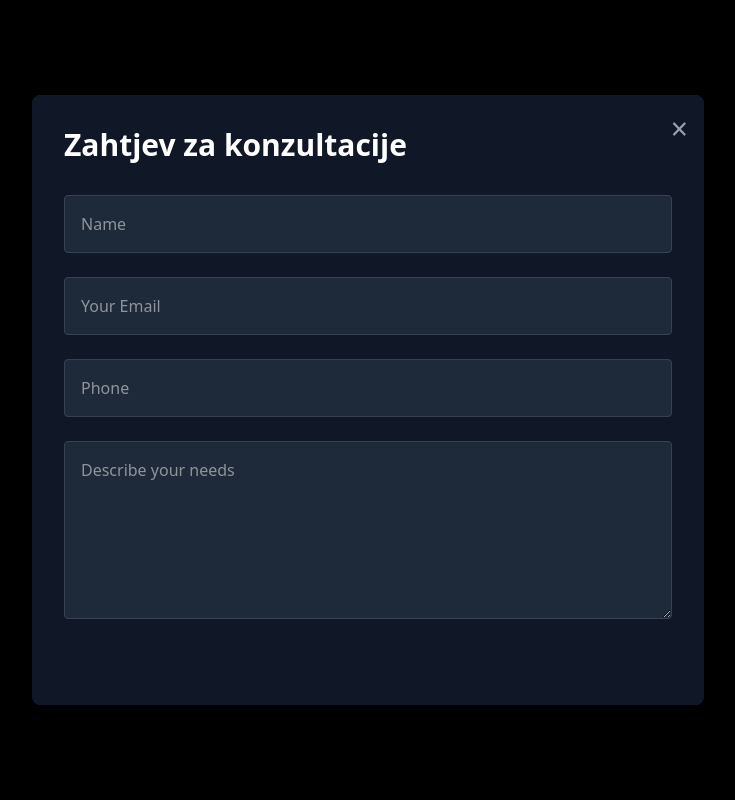
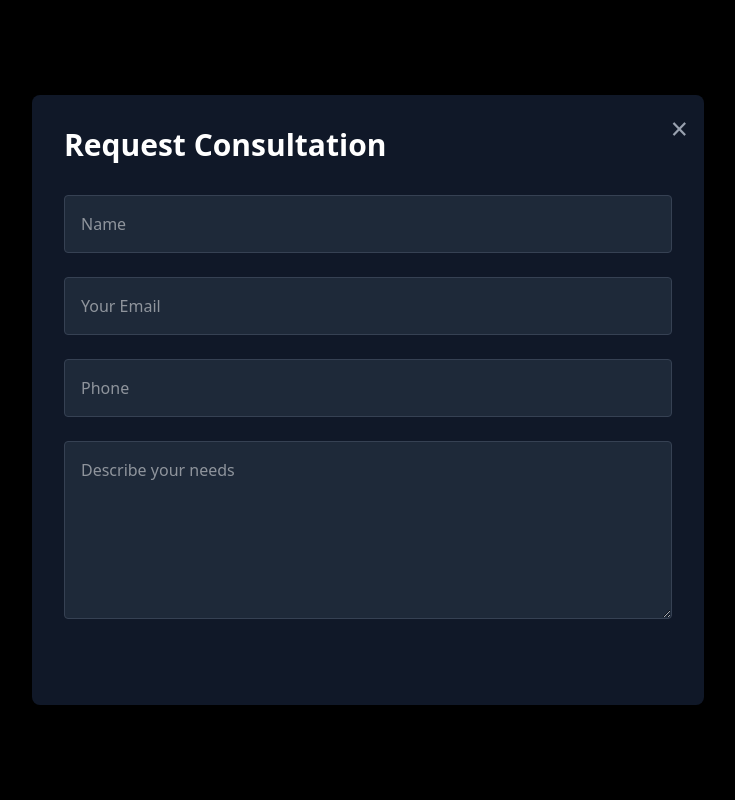
Before and after one commit to avulic/BVD_security, a website: page public/en/index.html in a window 1280 px wide. Both pictures are taken after a click on the button "Request Consultation". Shown: the top 800 px of the page, without its empty margins (272-1007 px from the left). Drawn offline with nearby package versions, Linux system fonts and the light colour scheme; a script that the page names is missing.

Commit message:
form fix

```diff
--- a/public/en/index.html
+++ b/public/en/index.html
@@ -273,11 +273,11 @@
         <div
             class="bg-gray-900 w-full h-full md:w-auto p-8 md:max-w-2xl md:h-auto md:max-w-2xl md:max-h-[90vh] rounded-lg mx-4 relative overflow-y-auto">
             <button class="close-modal absolute top-4 right-4 text-3xl text-gray-400 hover:text-white">&times;</button>
-            <h3 class="text-3xl font-bold mb-8">Zahtjev za konzultacije</h3>
+            <h3 class="text-3xl font-bold mb-8">Request Consultation</h3>
             <form class="space-y-6" action="https://api.web3forms.com/submit" method="POST" id="contact-form">
                 <input type="hidden" name="access_key" value="8288d285-0916-4dc1-99f0-670268ad6da3">
                 <!-- Optional: customize email subject -->
-                <input type="hidden" name="subject" value="Novi zahtjev za konzultacije - B.V.D. Security">
+                <input type="hidden" name="subject" value="New consultation request - B.V.D. Security">
                 <!-- Optional: customize sender name in email -->
                 <input type="hidden" name="from_name" value="B.V.D. Website Forma">
                 <!-- Honeypot spam protection (invisible to humans) -->
```
